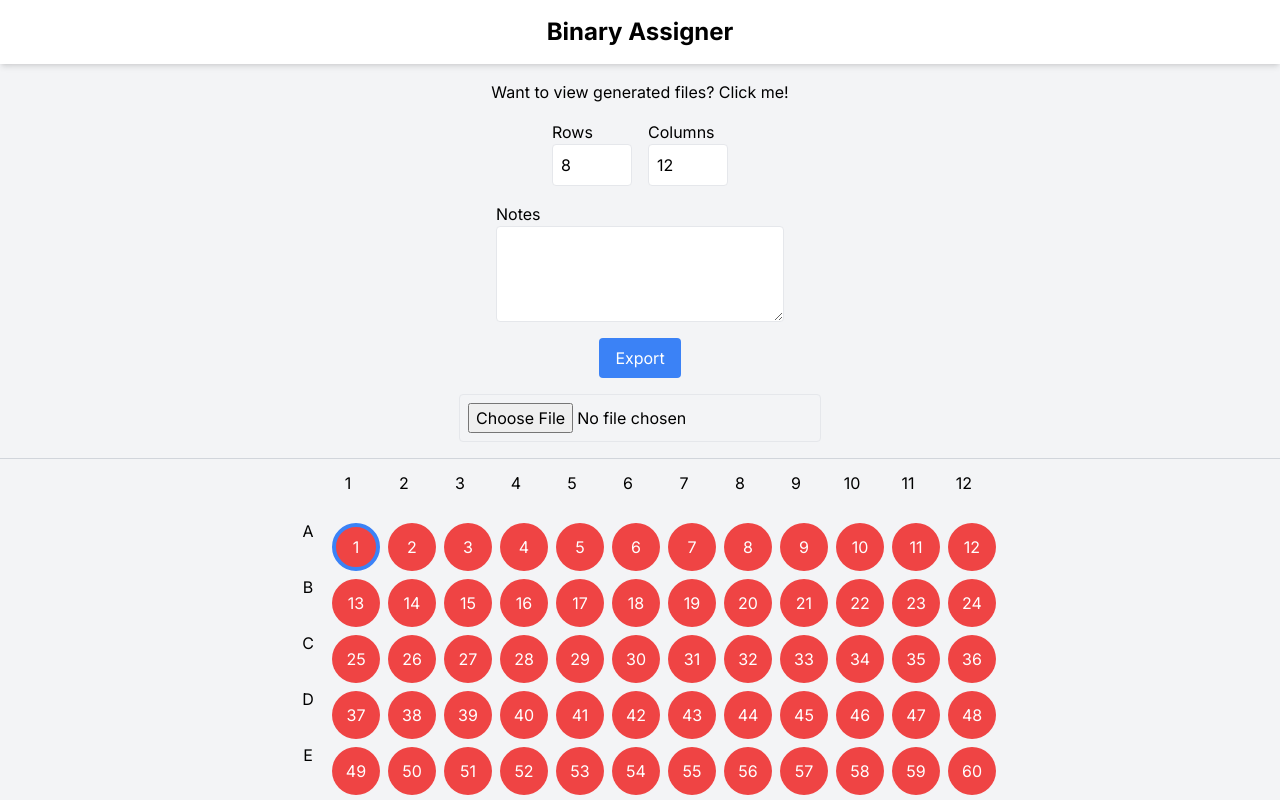
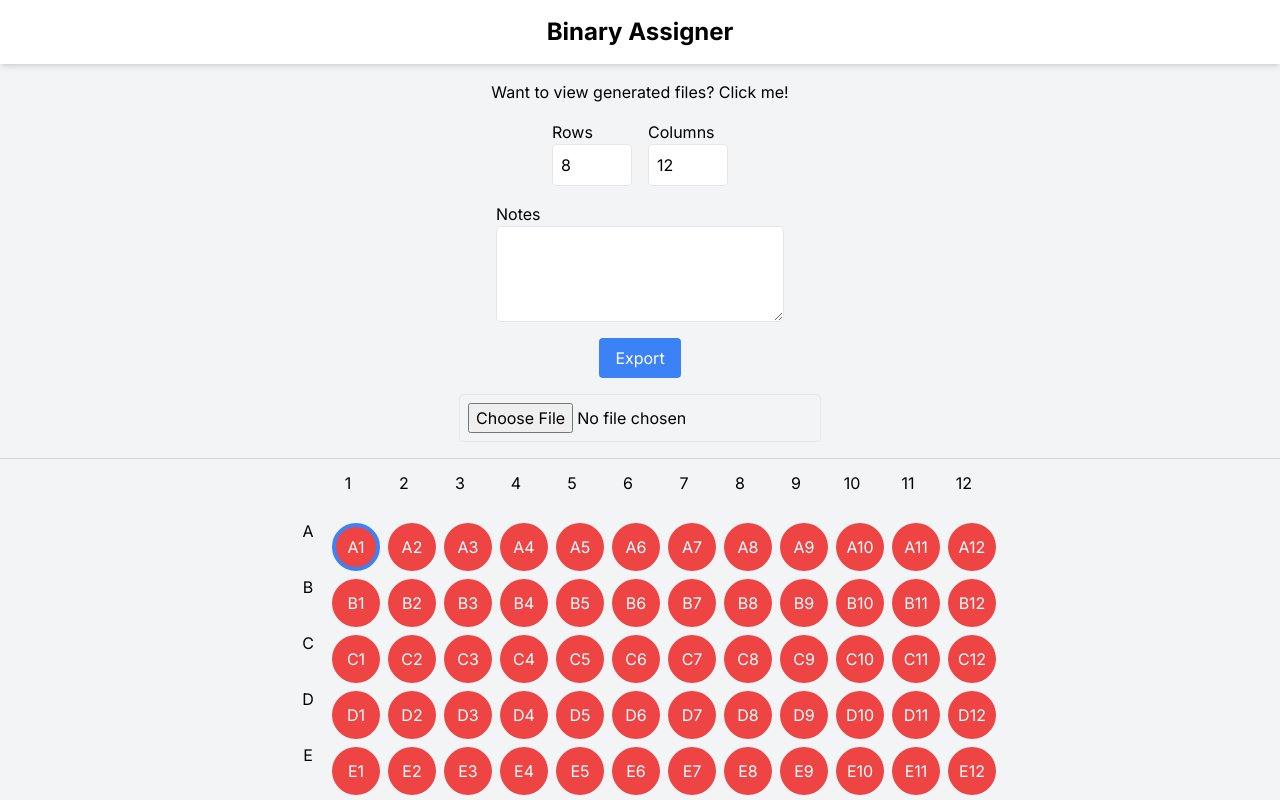
Before and after one commit to dannynotsmart/Binary-Assigner, a Next.js app: page / in a window 1280 px wide. Shown: the top 800 px of the page. Built offline with nearby package versions, Linux system fonts and the light colour scheme.

Commit message:
fixed numbering

```diff
--- a/src/pages/index.tsx
+++ b/src/pages/index.tsx
@@ -11,7 +11,6 @@ export default function Home() {
   const [notes, setNotes] = useState("");
   const [selectedIndex, setSelectedIndex] = useState(0);
   const [circleStates, setCircleStates] = useState<string[]>(Array(8 * 12).fill("red"));
-  const [bPressTimeout, setBPressTimeout] = useState<NodeJS.Timeout | null>(null);
 
   useEffect(() => {
     const totalCircles = rows * cols;
@@ -52,7 +51,7 @@ export default function Home() {
     return () => {
       window.removeEventListener("keydown", handleKeyDown);
     };
-  }, [selectedIndex, rows, cols, bPressTimeout]);
+  }, [selectedIndex, rows, cols]);
 
   const handleCircleClick = (index: number) => {
     setSelectedIndex(index);
@@ -127,6 +126,12 @@ export default function Home() {
     return Array.from({ length: rows }, (_, i) =>
       String.fromCharCode("A".charCodeAt(0) + i)
     );
+  };
+
+  const getCoordinate = (index: number) => {
+    const row = String.fromCharCode("A".charCodeAt(0) + Math.floor(index / cols));
+    const col = (index % cols) + 1;
+    return `${row}${col}`;
   };
 
   return (
@@ -225,7 +230,7 @@ export default function Home() {
                         ${selectedIndex === index ? "border-4 border-blue-500" : ""}`}
                     >
                       <span className="text-white text-xs sm:text-sm md:text-base lg:text-sm xl:text-base">
-                        {index + 1}
+                        {getCoordinate(index)}
                       </span>
                     </div>
                   ))}
--- a/src/pages/view.tsx
+++ b/src/pages/view.tsx
@@ -34,6 +34,12 @@ export default function View() {
   const hiddenCells = data?.values
     .map((value, index) => (value === 2 && !showBlue ? index + 1 : null))
     .filter((index) => index !== null) as number[];
+
+  const getCoordinate = (index: number) => {
+    const row = String.fromCharCode("A".charCodeAt(0) + Math.floor(index / (data?.cols || 1)));
+    const col = (index % (data?.cols || 1)) + 1;
+    return `${row}${col}`;
+  };
 
   const alphabet = "ABCDEFGHIJKLMNOPQRSTUVWXYZ";
   const rowLabels = data ? Array.from({ length: data.rows }, (_, i) => alphabet[i % 26]) : [];
@@ -108,7 +114,7 @@ export default function View() {
                               ${value === 1 ? "bg-green-500" : value === 2 ? (showBlue ? "bg-blue-500" : "hidden") : "bg-red-500"}`}
                           >
                             <span className="text-white text-xs sm:text-sm md:text-base lg:text-sm xl:text-base">
-                              {index + 1}
+                              {getCoordinate(index)}
                             </span>
                           </div>
                         ))}
```
